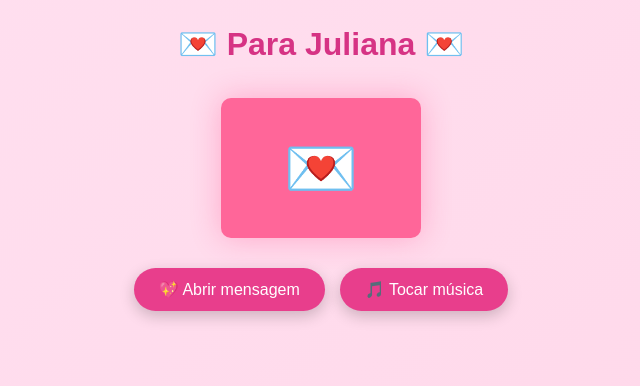
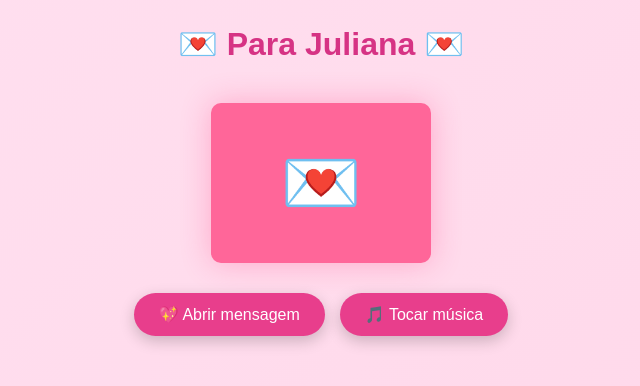
Before and after one commit to Francaquente/jujuquentona.github.io, a plain HTML site: page index.html in a window 1280 px wide. Shown: the whole page, without its empty margins (319-959 px from the left). Drawn offline with Linux system fonts and the light colour scheme.

Commit message:
Atualizar o index.html

```diff
--- a/index.html
+++ b/index.html
@@ -18,26 +18,27 @@
       text-align: center;
       overflow-x: hidden;
     }
+
     h1 {
       color: #d63384;
       text-align: center;
       margin: 25px 10px;
       font-size: 2em;
     }
+
     .envelope {
-      width: 200px;
-      height: 140px;
+      width: 220px;
+      height: 160px;
       background-color: #ff6699;
-      position: relative;
       border-radius: 10px;
-      margin-top: 10px;
-      box-shadow: 0 0 30px rgba(255, 51, 119, 0.3);
-      transition: transform 0.6s ease;
+      margin-top: 15px;
       display: flex;
       align-items: center;
       justify-content: center;
-      font-size: 60px;
+      font-size: 65px;
+      box-shadow: 0 0 30px rgba(255, 51, 119, 0.3);
     }
+
     .buttons {
       display: flex;
       flex-wrap: wrap;
@@ -45,6 +46,7 @@
       gap: 15px;
       margin-top: 30px;
     }
+
     button {
       background-color: #e83e8c;
       color: white;
@@ -60,6 +62,7 @@
 
     .mensagem {
       display: none;
+      position: relative;
       max-width: 90%;
       width: 600px;
       padding: 25px;
@@ -73,10 +76,17 @@
       text-align: justify;
       overflow-y: auto;
       max-height: 70vh;
+      animation: fadeIn 1s ease;
     }
+
     .mensagem p { margin-bottom: 15px; }
 
-    /* corações flutuantes */
+    @keyframes fadeIn {
+      from { opacity: 0; transform: translateY(30px); }
+      to { opacity: 1; transform: translateY(0); }
+    }
+
+    /* corações flutuando */
     .heart {
       position: fixed;
       font-size: 22px;
@@ -86,6 +96,7 @@
       opacity: 0.8;
       z-index: 1000;
     }
+
     @keyframes float {
       0% { transform: translateY(0) scale(1); opacity: 1; }
       100% { transform: translateY(-100vh) scale(1.6); opacity: 0; }
```
